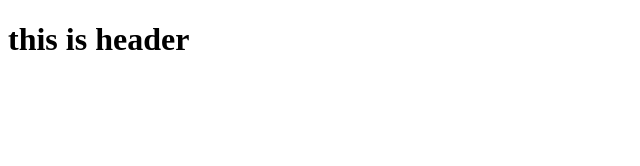
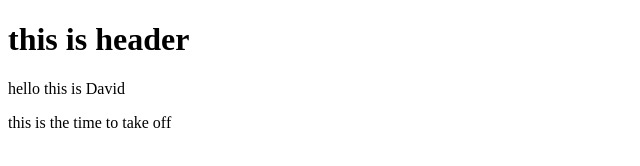
Before and after one commit to DavidAdams229/Bootstrap-Nucamp, a plain HTML site: page index.html in a window 1280 px wide. Shown: the whole page, without its empty margins (0-640 px from the left). Drawn offline with Linux system fonts and the light colour scheme.

Commit message:
second commit

```diff
--- a/index.html
+++ b/index.html
@@ -4,5 +4,7 @@
 </head>
 <body>
     <h1>this is header</h1>
+    <p>hello this is David</p>
+    <p>this is the time to take off</p>
 </body>
 </html>
```
